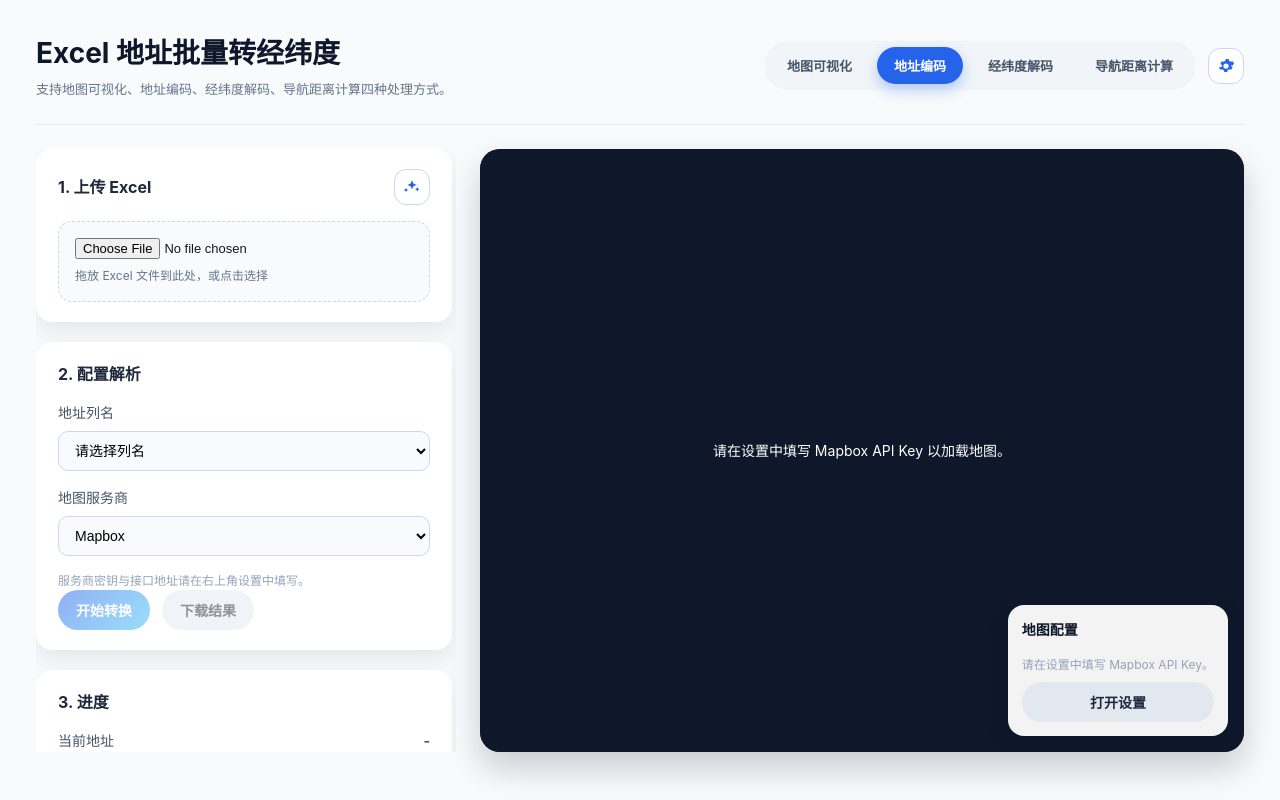
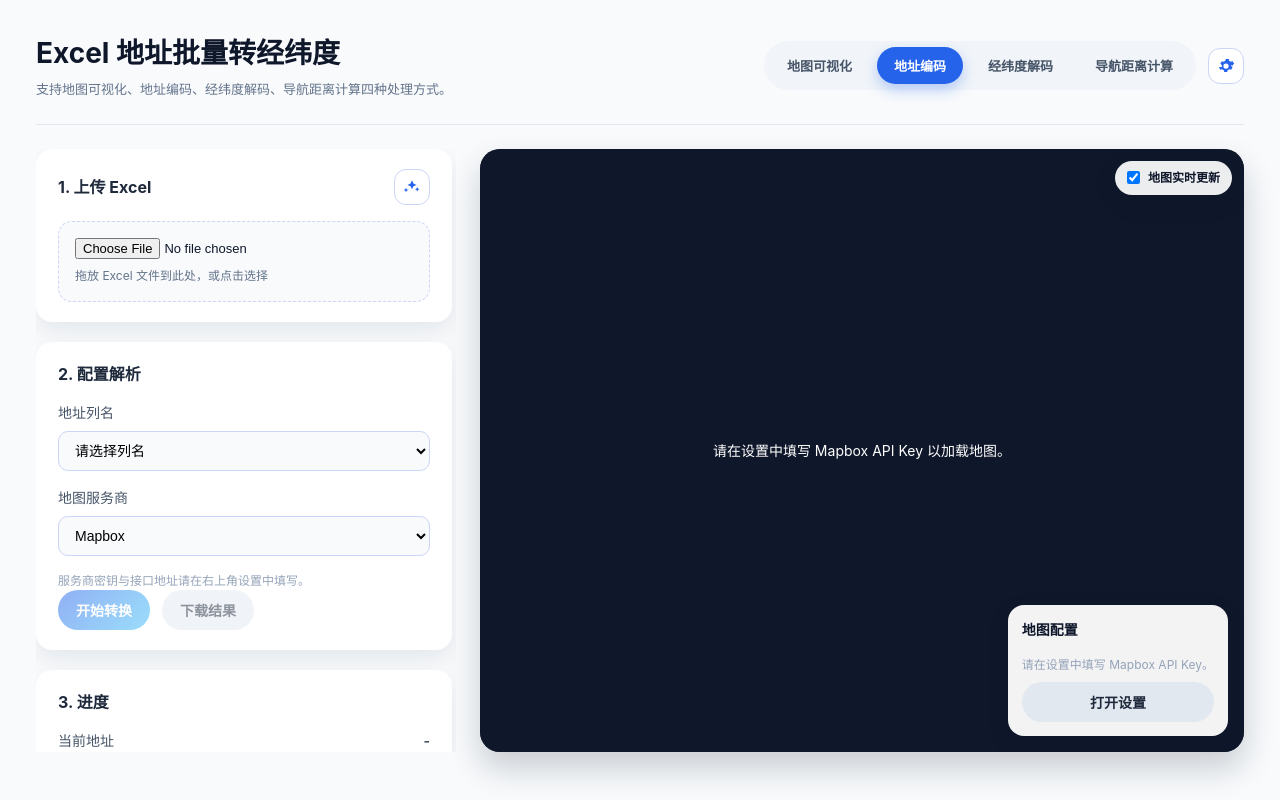
Before and after one commit to JO-WTF/network-tools, a Vue app: page / in a window 1280 px wide. Both pictures are taken after a click on the tab "地址编码". Built offline with nearby package versions, Linux system fonts and the light colour scheme.

Commit message:
feat: add realtime map update toggle for websocket modes

```diff
--- a/src/App.vue
+++ b/src/App.vue
@@ -199,6 +199,12 @@
 
       <section class="map-panel">
         <div class="map-wrapper">
+          <div class="map-toolbar">
+            <label class="map-live-toggle">
+              <input v-model="mapRealtimeUpdate" type="checkbox" />
+              <span>地图实时更新</span>
+            </label>
+          </div>
           <div ref="mapContainer" class="map"></div>
           <div v-if="!mapLoaded" class="map-config">
             <h3>地图配置</h3>
@@ -328,6 +334,7 @@ const {
   isDragging,
   dropzoneFlash,
   mockAnimating,
+  mapRealtimeUpdate,
   mode,
   modeOptions,
   canStart,
--- a/src/composables/useNetworkToolsApp.js
+++ b/src/composables/useNetworkToolsApp.js
@@ -139,6 +139,7 @@ const mapLoaded = ref(false);
 const isDragging = ref(false);
 const dropzoneFlash = ref(false);
 const mockAnimating = ref(false);
+const mapRealtimeUpdate = ref(true);
 const geocodeState = reactive({
   total: 0,
   processed: 0,
@@ -185,6 +186,7 @@ const storageKeys = {
   endColumnName: "route_end_column_name",
   routeInputMode: "route_input_mode",
   mode: "geocode_mode",
+  mapRealtimeUpdate: "map_realtime_update",
 };
 
 const getProviderStorageKey = (currentProvider) =>
@@ -753,6 +755,10 @@ const startCustomGeocode = () => {
             lng: normalizedLng,
             address,
           });
+
+          if (mapRealtimeUpdate.value) {
+            refreshMarkers();
+          }
         } else {
           logs.value.push({
             address,
@@ -782,7 +788,9 @@ const startCustomGeocode = () => {
       geocodeState.current = "";
       flushAllPersistentCaches();
       closeCustomSocket();
-      refreshMarkers();
+      if (mapRealtimeUpdate.value) {
+        refreshMarkers();
+      }
     }
   };
 
@@ -800,7 +808,9 @@ const startCustomGeocode = () => {
       geocodeState.running = false;
       geocodeState.current = "";
       flushAllPersistentCaches();
-      refreshMarkers();
+      if (mapRealtimeUpdate.value) {
+        refreshMarkers();
+      }
     }
     flushAllPersistentCaches();
     closeCustomSocket();
@@ -982,7 +992,9 @@ const startCustomRoute = () => {
               },
             });
 
-            refreshMarkers();
+            if (mapRealtimeUpdate.value) {
+              refreshMarkers();
+            }
           } else {
             logs.value.push({
               address,
@@ -1031,7 +1043,9 @@ const startCustomRoute = () => {
       geocodeState.current = "";
       flushAllPersistentCaches();
       closeCustomSocket();
-      refreshMarkers();
+      if (mapRealtimeUpdate.value) {
+        refreshMarkers();
+      }
     }
   };
 
@@ -1049,7 +1063,9 @@ const startCustomRoute = () => {
       geocodeState.running = false;
       geocodeState.current = "";
       flushAllPersistentCaches();
-      refreshMarkers();
+      if (mapRealtimeUpdate.value) {
+        refreshMarkers();
+      }
     }
     flushAllPersistentCaches();
     closeCustomSocket();
@@ -2256,6 +2272,10 @@ onMounted(() => {
   if (savedRouteInputMode === "address" || savedRouteInputMode === "coordinate") {
     routeInputMode.value = savedRouteInputMode;
   }
+  const savedMapRealtimeUpdate = localStorage.getItem(storageKeys.mapRealtimeUpdate);
+  if (savedMapRealtimeUpdate === "0") {
+    mapRealtimeUpdate.value = false;
+  }
   const savedKey = localStorage.getItem(storageKeys.mapboxMap);
   if (savedKey) {
     mapApiKey.value = savedKey;
@@ -2425,6 +2445,13 @@ watch(routeInputMode, (value) => {
     localStorage.setItem(storageKeys.routeInputMode, value);
   } else {
     localStorage.removeItem(storageKeys.routeInputMode);
+  }
+});
+
+watch(mapRealtimeUpdate, (value, oldValue) => {
+  localStorage.setItem(storageKeys.mapRealtimeUpdate, value ? "1" : "0");
+  if (value && oldValue === false) {
+    refreshMarkers();
   }
 });
 
@@ -2473,6 +2500,7 @@ watch(mode, (value) => {
     isDragging,
     dropzoneFlash,
     mockAnimating,
+    mapRealtimeUpdate,
     points,
     routeLines,
     mode,
--- a/src/style.css
+++ b/src/style.css
@@ -484,6 +484,31 @@ button:not(:disabled):hover {
   width: 100%;
 }
 
+.map-toolbar {
+  position: absolute;
+  top: 12px;
+  right: 12px;
+  z-index: 3;
+}
+
+.map-live-toggle {
+  display: inline-flex;
+  align-items: center;
+  gap: 8px;
+  padding: 8px 12px;
+  border-radius: 999px;
+  background: rgba(255, 255, 255, 0.92);
+  color: #0f172a;
+  font-size: 12px;
+  font-weight: 600;
+  box-shadow: 0 8px 20px rgba(15, 23, 42, 0.2);
+  user-select: none;
+}
+
+.map-live-toggle input {
+  margin: 0;
+}
+
 .map-popup {
   font-size: 12px;
   color: #0f172a;
```
